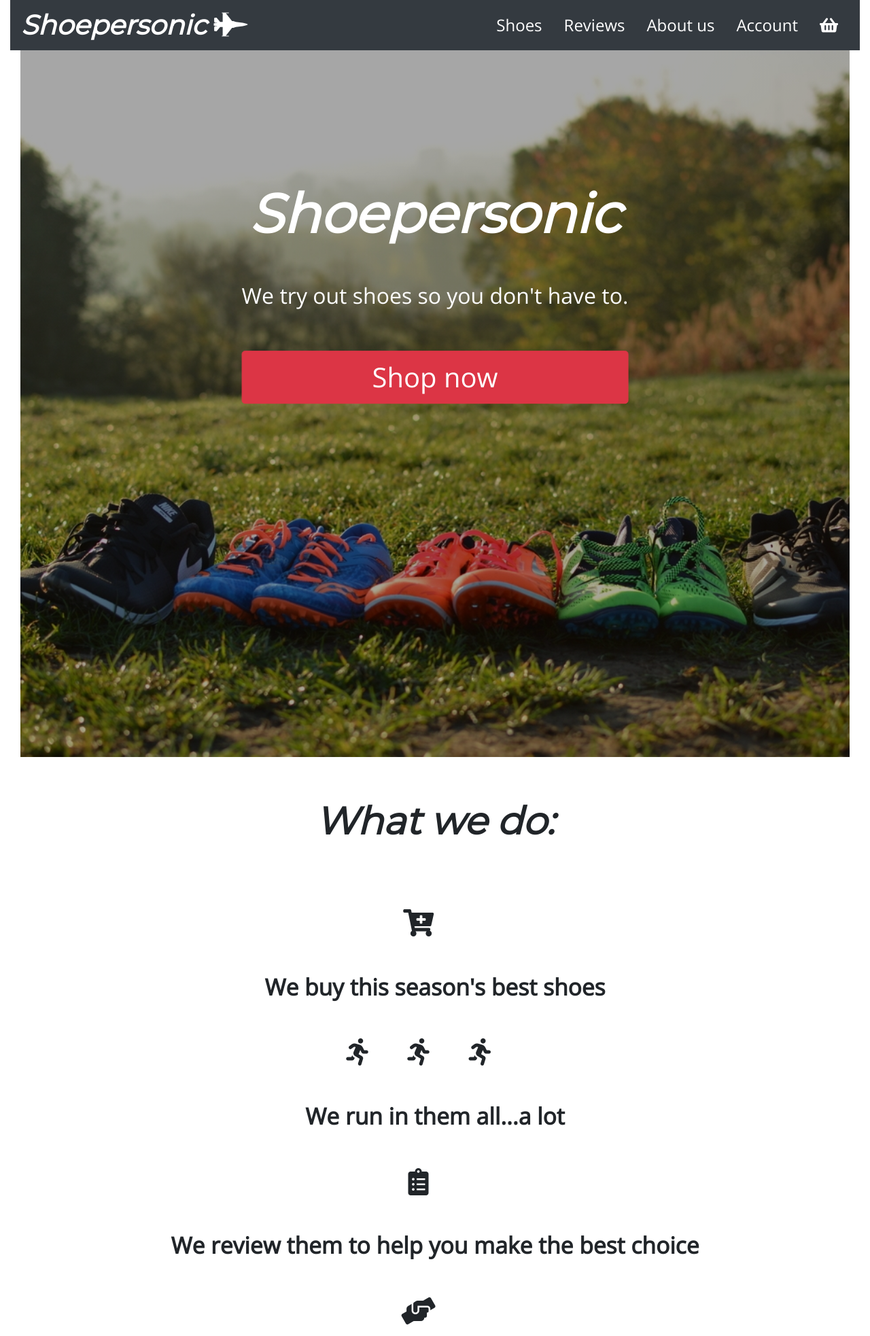
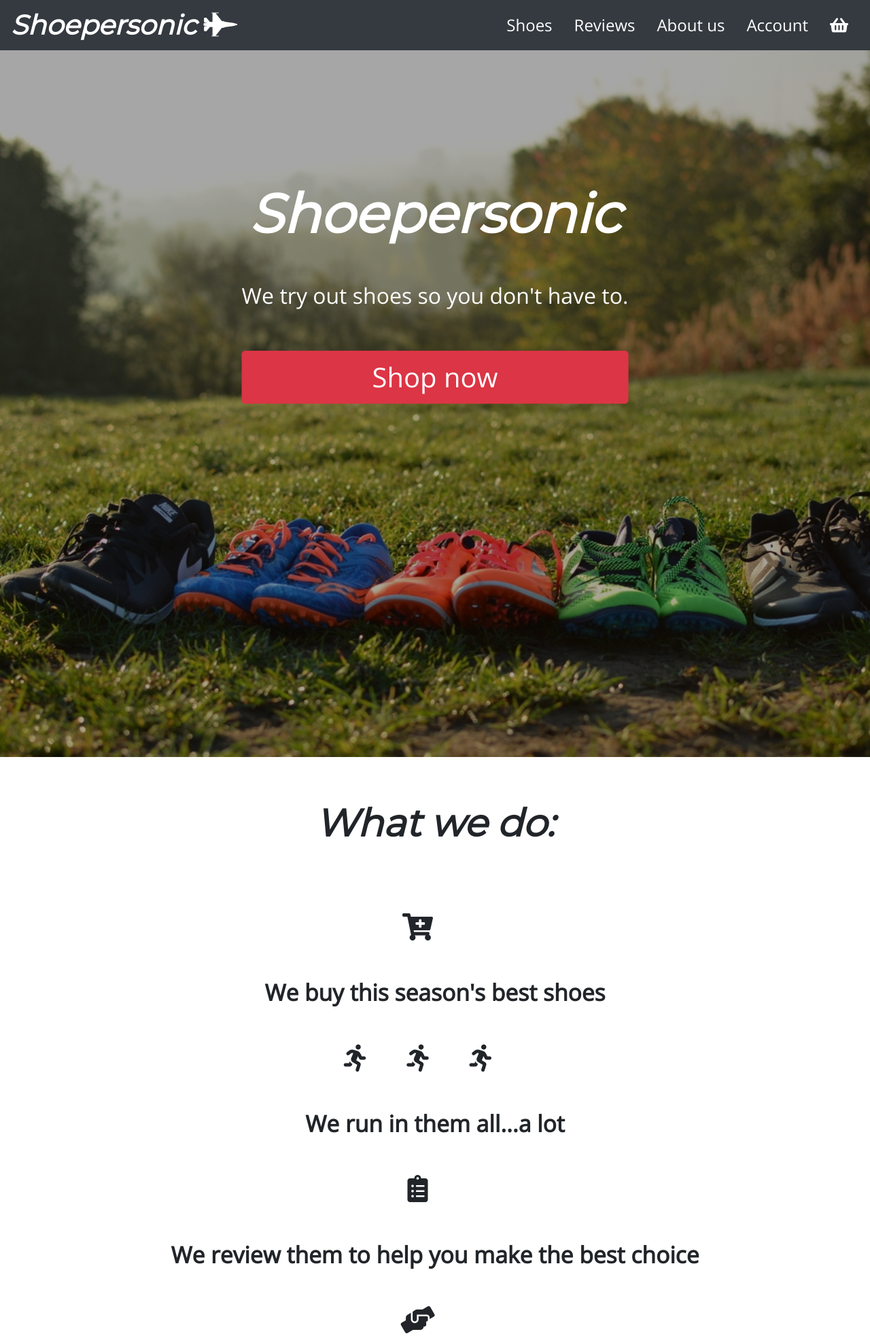
Before and after one commit to harryphelps2/shoepersonic2, a Django app: page / in a window 1280 px wide. Shown: the top 1966 px of the page at 68% size. Run offline with Django 3.2, Linux system fonts and the light colour scheme; some libraries are stand-ins or nearby versions.

Commit message:
Remove padding from container-fluid.

```diff
--- a/home/templates/index.html
+++ b/home/templates/index.html
@@ -1,7 +1,7 @@
 {% extends 'base.html' %}
 {% block page_title %}Shoepersonic{% endblock %}
 {% block content %}
-<div class="container-fluid front-page">
+<div class="container-fluid p-0 front-page">
     <div class="front-page-hero-image" style="background-image: linear-gradient(rgba(0, 0, 0, 0.35), rgba(0, 0, 0, 0.35)), url('media/all_shoes_in_line.jpg');">
         <div class="front-page-hero-text">
             <h1 class="front-page-hero-text__title">Shoepersonic</h1>
--- a/static/css/styles.css
+++ b/static/css/styles.css
@@ -2,6 +2,14 @@
 /* General */
 .body, html {
   height: 100%;
+}
+
+.container-fluid {
+  padding: 0;
+}
+
+#background {
+  padding: 0;
 }
 
 h1 {
@@ -44,6 +52,10 @@
 }
 
 /* Navbar */
+nav {
+  width: 100%;
+}
+
 .nav-dropdown__brand {
   font-family: "Montserrat", sans-serif;
   font-style: italic;
--- a/static/css/styles.scss
+++ b/static/css/styles.scss
@@ -9,6 +9,13 @@
     height: 100%;
 }
 
+.container-fluid{
+    padding: 0;
+}
+
+#background{
+    padding: 0;
+}
 
 h1{
     font-family: $title-font;
@@ -46,8 +53,10 @@
 }
 
 /* Navbar */
+nav{
+    width: 100%;
+}
 .nav-dropdown{
-
     &__brand{
         font-family: $title-font;
         font-style: italic;
--- a/templates/base.html
+++ b/templates/base.html
@@ -18,7 +18,7 @@
         <link rel="stylesheet" href="{% static 'css/styles.css' %}">
     </head>
     <body>
-        <div class="container-fluid background">
+        <div class="container-fluid p-0">
             <nav class="navbar navbar-expand-lg navbar-dark bg-dark">
                 <a class="navbar-brand nav-dropdown__brand" href="{% url 'index' %}">Shoepersonic <i class="fas fa-fighter-jet jet-logo"></i></a>
                 <button class="navbar-toggler" type="button" data-toggle="collapse" data-target="#navbarNav" aria-controls="navbarNav" aria-expanded="false" aria-label="Toggle navigation">
```
Also changed, not shown: 1 other file.
